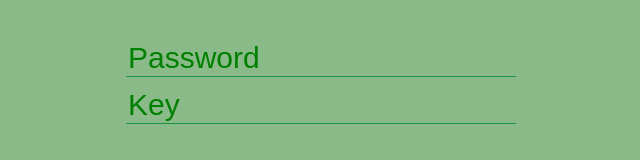
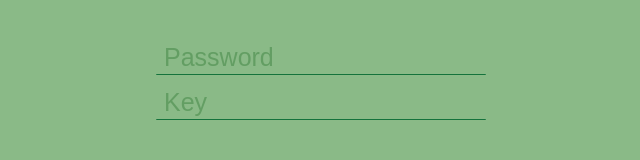
Before and after one commit to ilstar/sunflower, an Electron app: page index.html in a window 1000 px wide. Shown: the whole page, without its empty margins (179-819 px from the left). Drawn offline with Linux system fonts and the light colour scheme.

Commit message:
Adjust page style

```diff
--- a/index.html
+++ b/index.html
@@ -15,17 +15,22 @@
       input {
         border: 0;
         outline: 0;
-        border-bottom: 1px solid #1B924A;
+        border-bottom: 1px solid #15733c;
         border-radius: 1px;
-        font-size: 30px;
+        height: 30px;
+        font-size: 25px;
         margin-bottom: 10px;
+        padding: 2px 4px;
         background-color: transparent;
-        color: green;
+        color: #15733c;
       }
       ::-webkit-input-placeholder { /* Chrome */
-        color: green;
+        color: #639e63;
+        font-size: 25px;
+        padding: 2px 4px;
       }
       #result {
+        color: #d4d492;
         cursor: pointer;
         font-size: 25px;
       }
```
